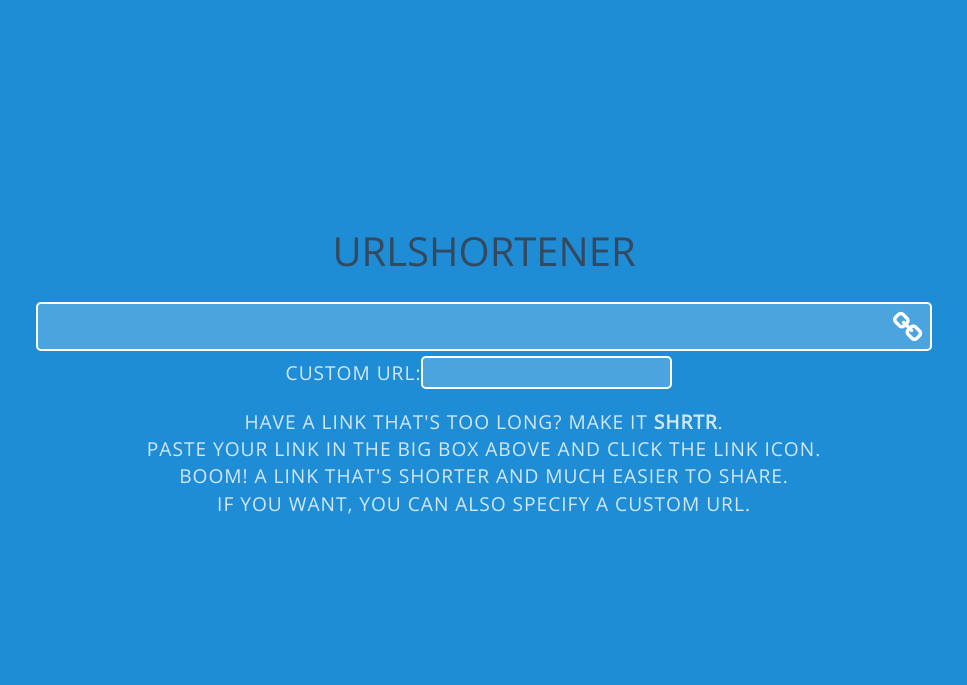
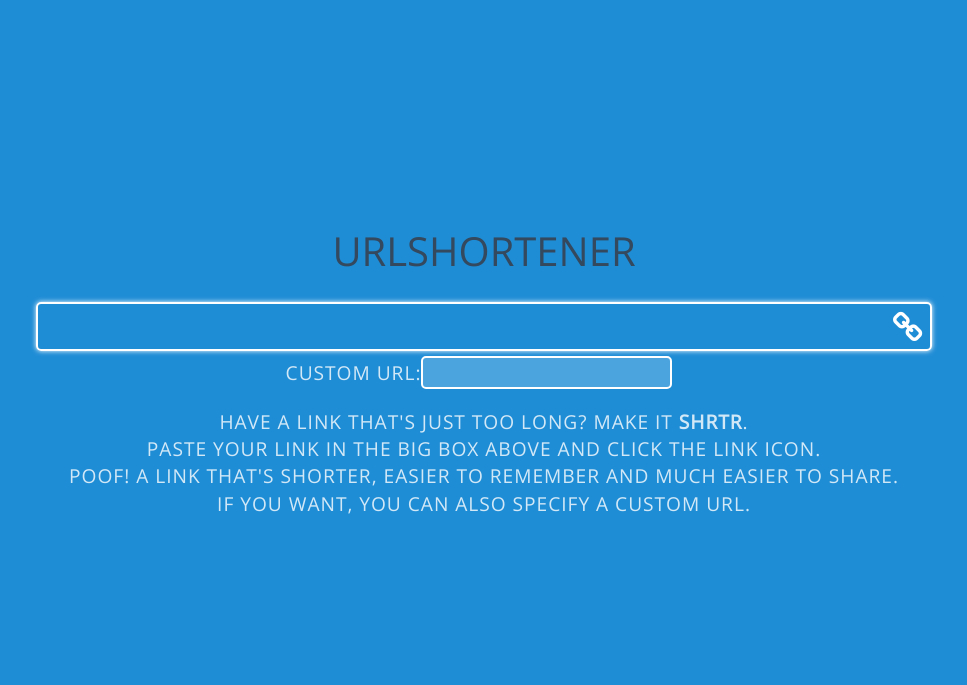
Before and after one commit to ohnx-archive/url-short, a Flask app: page / in a window 1280 px wide. Shown: the top 685 px of the page, without its empty margins (156-1123 px from the left). Run offline with Flask 2, Linux system fonts and the light colour scheme; some libraries are stand-ins or nearby versions.

Commit message:
minor doc

```diff
--- a/templates/index.html
+++ b/templates/index.html
@@ -2,26 +2,12 @@
 <html lang="en">
 <head>
 <title>{{ title }}</title>
-<!--<link rel="stylesheet" href="http://yui.yahooapis.com/pure/0.6.0/pure-min.css">-->
 <link rel="stylesheet" href="static/css/style.css">
 <link href='http://fonts.googleapis.com/css?family=Open+Sans:400,300' rel='stylesheet' type='text/css'>
 <meta name="viewport" content="width=device-width, initial-scale=1">
 </head>
 <body>
-
-<!--
-<div class="header">
-    <div class="home-menu pure-menu pure-menu-horizontal pure-menu-fixed">
-        <a class="pure-menu-heading" href="">{{ title }}</a>
-        <ul class="pure-menu-list">
-			<!-- Great naming scheme for these links... --><!--
-            <li id="maine" class="pure-menu-item"><a href="#main" id="mainlink" class="pure-menu-link">Main</a></li>
-            <li id="statz" class="pure-menu-item"><a href="#stats" class="pure-menu-link">URL Stats</a></li>
-            <li id="aypei" class="pure-menu-item"><a href="#api" class="pure-menu-link">API</a></li>
-        </ul>
-    </div>
-</div>-->
-
+<!-- SECTION HTML-->
 <section class="splash-container" name="main">
     <div class="splash">
         <h1>URL</h1><h2>SHORTENER</h2><br /><br />
@@ -33,9 +19,9 @@
         </div>
 		<div id="error" class="splash-subhead"></div>
         <p class="splash-subhead">
-            Have a link that's too long? Make it <b>shrtr</b>.<br />
+            Have a link that's just too long? Make it <b>shrtr</b>.<br />
             Paste your link in the big box above and click the link icon.<br />
-			Boom! A link that's shorter and much easier to share.<br />
+            Poof! A link that's shorter, easier to remember and much easier to share.<br />
             If you want, you can also specify a custom URL.<br />
         </p>
     </div>
@@ -79,18 +65,21 @@
         Made with &#10084; by <a style="text-decoration:none;color:#fff;" href="https://ohnx.github.io/">ohnx</a>
 	<!-- Inline styling for the last bit <3 -->
     </div>
-
 </section>
+<!-- SECTION JS -->
 <script>
-// global vars
+/* GLOBAL VARS */
 var isValidURL = false;
 var currColor = "#fff";
 
+/* URL SHORTENER */
+//send request
 function shortURL() {
     if(!isValidURL) {
         return;
     }
     if(!(/^https?\:\/\/.*\..*\/.*$/.test(document.getElementById("url").value))) {
+    	//add http if it isnt there
         document.getElementById("url").value = "http://" + document.getElementById("url").value;
     }
     isValidURL = false;
@@ -111,16 +100,20 @@
 function shortRet() {
     var ret = JSON.parse(this.responseText);
     if(this.status == 400) {
+    	// error
         document.getElementById("error").style.color = "#FF0000";
         document.getElementById("urlbox").style.border = "2px solid #FF0000";
         document.getElementById("urlbox").style.boxShadow = "0px 0px 5px #FF0000";
         currColor = "#FF0000";
         document.getElementById("error").innerHTML = ret.error;
     } else {
+    	// itwerked!
         document.getElementById("url").value = window.location.host+'/'+ret.key;
         document.getElementById("urlbox").style.border = "2px solid #00FF00";
         document.getElementById("urlbox").style.boxShadow = "0px 0px 5px #00FF00";
         currColor = "#00FF00";
+        // try to focus the bar
+        // this doesn't really work atm...
         document.getElementById("urlbox").focus();
         document.getElementById("urlbox").select();
         document.getElementById("urlbox").setSelectionRange(0, document.getElementById("urlbox").length);
@@ -130,6 +123,7 @@
     }
 }
 
+/* URL STATS */
 // html escape so that links wont make issues.
 // houndini!
 function htmlescape(houndini) {
@@ -153,9 +147,11 @@
 function statsRet() {
     var ret = JSON.parse(this.responseText);
     if(this.status == 400) {
+    	//didn't work (invalid key)
         document.getElementById("statsresults").style.color = "#FF0000";
         document.getElementById("statsresults").innerHTML = ret.error;
     } else {
+    	// outpout stats
         document.getElementById("statsresults").style.color = "#000";
         document.getElementById("statsresults").innerHTML = "Stats for <b>"+htmlescape(ret.key)+"</b>:<br />Recieved <b>"+ret.hits+"</b> click(s)<br />Links to: <b><a href=\""+ret.url+"\">"+htmlescape(ret.url)+"</a></b>";
     }
@@ -193,6 +189,7 @@
     document.body.scrollTop = document.documentElement.scrollTop = 0;
 }
 
+/* BAR AESTHETICS */
 // focus and unfocus bar
 function focusBar() {
 	document.getElementById("urlbox").style.backgroundColor = "rgba(255,255,255,0.5)";
@@ -208,9 +205,7 @@
 
 blurBar();
 
-// Checking for enter button pressed.
-// When it is, check if the stats input is onscreen. If it is, then assume stats.
-// Otherwise, assume url.
+/* ENTER KEY CARP */
 function isElementInViewport (el) {
     var rect = el.getBoundingClientRect();
     return (
@@ -221,6 +216,9 @@
     );
 }
 
+// Checking for enter button pressed.
+// When it is, check if the stats input is onscreen. If it is, then assume stats.
+// Otherwise, assume url.
 function keyPressed(e) {
 	var keyCode = e.keyCode;
 	if(keyCode==13) {
@@ -230,10 +228,10 @@
 			shortURL();
 		}
 	}
-}
+},
 
-// Event handlers
-// Note that I have click and touchstart here. Touch friendly?
+/* EVENT HANDLERS */
+// Note that I have click and touchstart here. Touch friendly? :)
 document.getElementById("shortbtn").addEventListener('click', shortURL);
 document.getElementById("shortbtn").addEventListener('touchstart', shortURL);
 document.getElementById("url").addEventListener('keyup', validURL);
@@ -249,12 +247,9 @@
 document.getElementById("statsbtn").addEventListener('click', statsURL);
 document.getElementById("statsbtn").addEventListener('touchstart', statsURL);
 document.addEventListener("keydown", keyPressed, false);
-document.getElementById("mainlink").addEventListener('click', gototop);
-document.getElementById("mainlink").addEventListener('touchstart', gototop);
 
 // Add the site location
 document.getElementById("siteloc").innerHTML = window.location.host+'/';
-
 </script>
 </body>
 </html>
```
Lines whose indentation alone changed are shown as unchanged.
